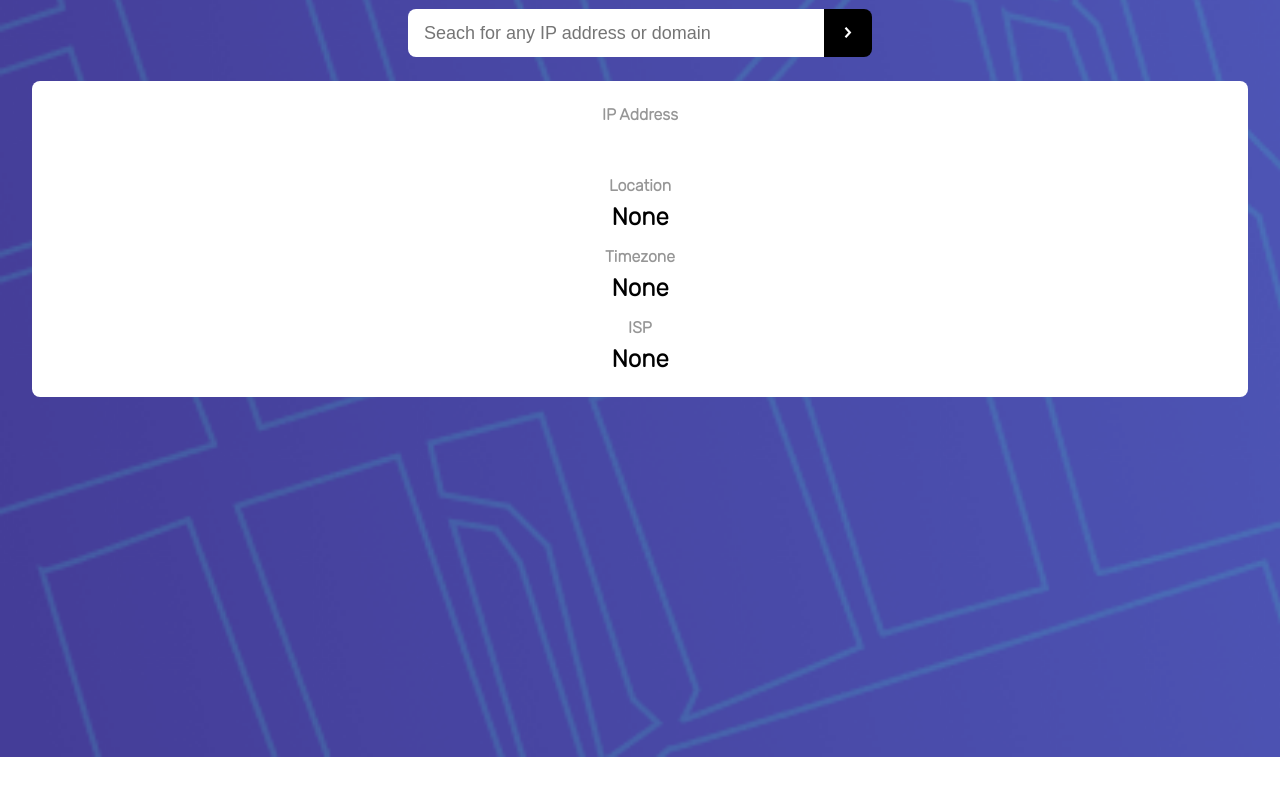
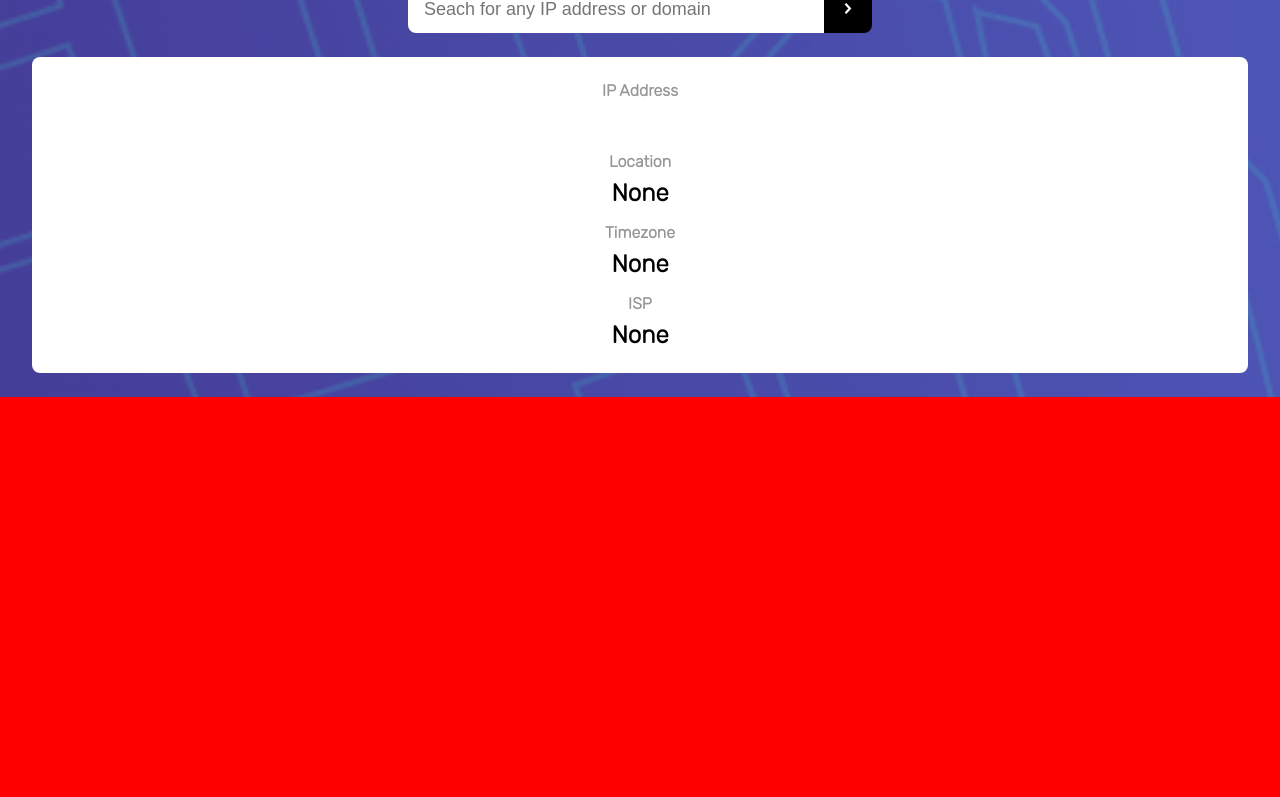
Before and after one commit to roc2246/IP__address__FEM, a plain HTML site: page index.html in a window 1280 px wide. Shown: the part 75-872 px from the top of the page. Before the commit the page ends 832 px from the top, so only its background shows below. Drawn offline with Linux system fonts and the light colour scheme; a web font is replaced by a local one.

Commit message:
Map placeholder now takes up whole screen width

```diff
--- a/style.css
+++ b/style.css
@@ -14,6 +14,7 @@
   --font-weight-boldest: 700;
 
   --border-radius: 0.5rem;
+  --margin-min: 2rem;
 }
 
 html {
@@ -27,7 +28,8 @@ body {
   background-size: cover;
 
   height: 100vh;
-  margin: 2rem 2rem 0 2rem;
+  /* margin: 2rem 2rem 0 2rem; */
+  margin: 0;
 }
 
 @media (min-width: 376px) {
@@ -79,8 +81,7 @@ button:hover {
   align-items: stretch;
   justify-content: center;
 
-  margin-top: 1.5rem;
-  margin-bottom: 1.5rem;
+  margin: 1.5rem 2rem 1.5rem 2rem;
 }
 .get-info__input {
   cursor: pointer;
@@ -115,6 +116,7 @@ button:hover {
   background-color: white;
   border-radius: var(--border-radius);
 
+  margin: 1.5rem 2rem 1.5rem 2rem;
   padding-top: 1rem;
   padding-bottom: 1rem;
 }
@@ -127,3 +129,10 @@ button:hover {
 .ip-location__stat--heading{
   color: var(--color-dark-grey);
 }
+
+
+.map{
+  background-color: red;
+  width: 100%;
+  height: 50%;
+}
```
